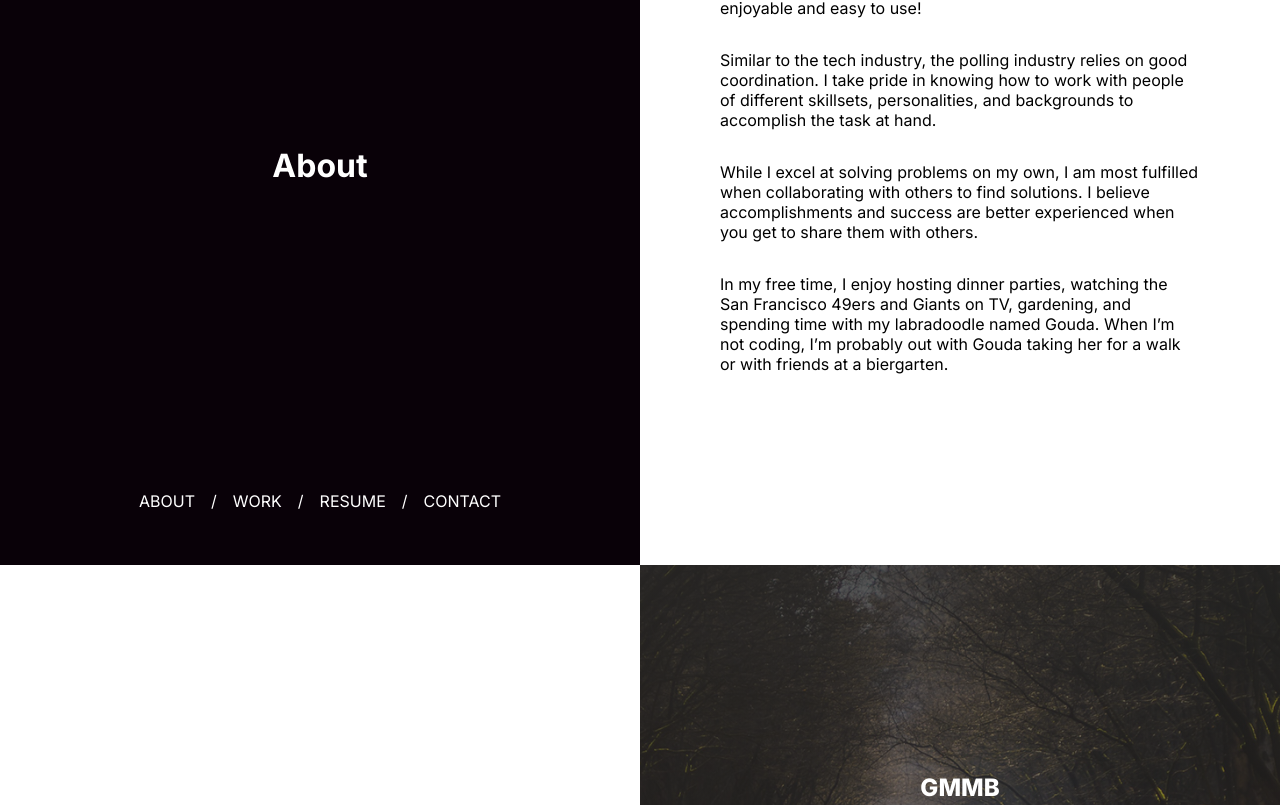
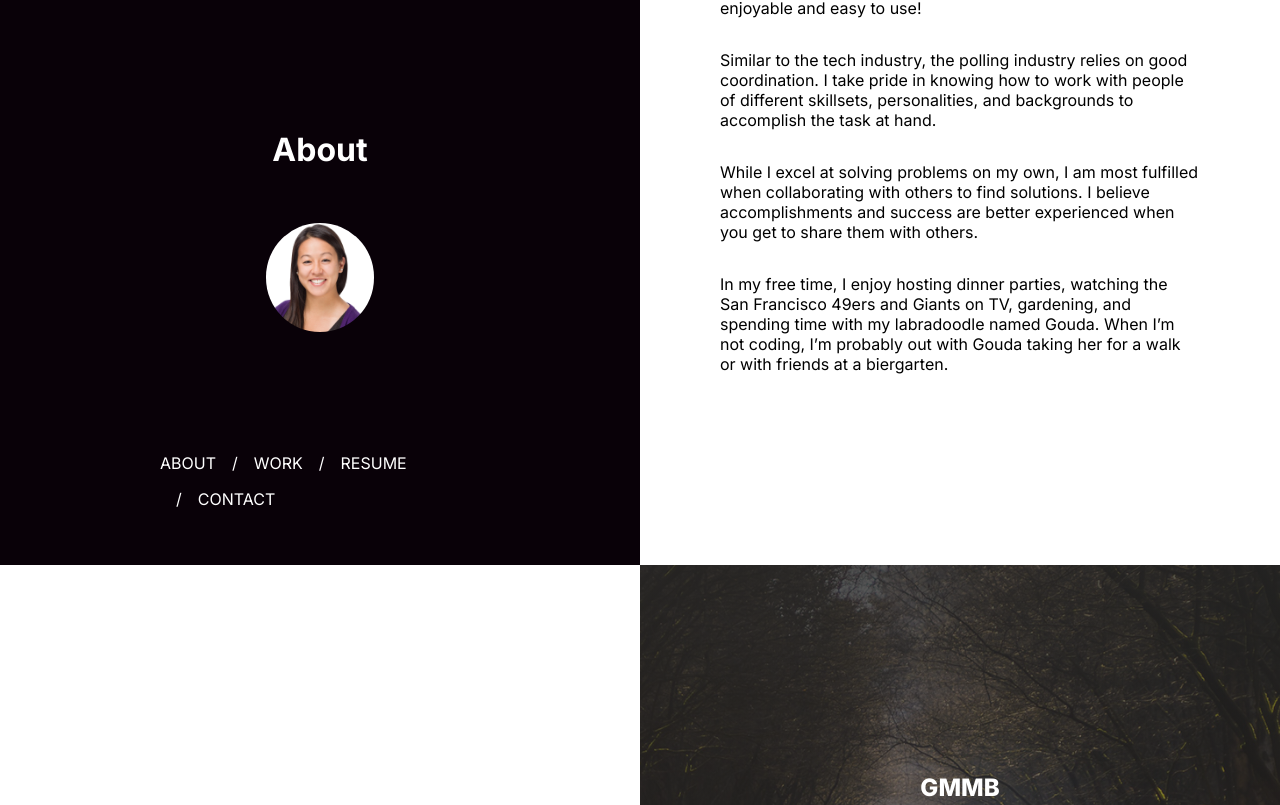
Before and after one commit to Cathy347Le/react-portfolio, a React (Create React App) app: page / in a window 1280 px wide. Shown: the part 1035-1840 px from the top of the page. Built offline with nearby package versions, Linux system fonts and the light colour scheme.

Commit message:
work on adding profile pic in about section

```diff
--- a/src/Components/About.jsx
+++ b/src/Components/About.jsx
@@ -1,14 +1,24 @@
 import React, { Component } from "react";
 import "./About.scss";
 import Menu from "./Menu";
+import profileImage from "../images/profile_pic.jpeg";
 
 class About extends Component {
   render() {
     return (
       <div className="about-section" id="about-section">
         <div className="col-xs-12 col-sm-6 bckgrd-black title-section">
-          <div className="title-container">
-            <h1>About</h1>
+          <div className="about-details-wrap">
+            <div className="title-container">
+              <h1>About</h1>
+            </div>
+            <div className="profile-container">
+              <img
+                class="profile-image"
+                src={profileImage}
+                alt="Cathy's head shot"
+              />
+            </div>
           </div>
           <Menu />
         </div>
--- a/src/Components/About.scss
+++ b/src/Components/About.scss
@@ -1,9 +1,41 @@
 @import "./variables-mixins.scss";
 
 .about-section {
-  .content-container {
-    h3 {
-      margin-bottom: 24px;
+  height: 100vh;
+  display: flex;
+  position: relative;
+  .col-sm-6 {
+    flex: 50%;
+    padding: 48px;
+    &.title-section {
+      color: $white;
+      position: relative;
+      .about-details-wrap {
+        position: relative;
+        top: 45%;
+        // transform: translateY(-50%);
+        text-align: center;
+        .profile-container {
+          margin-top: 10%;
+          .profile-image {
+            width: 20%;
+            border-radius: 50%;
+            z-index: 1;
+          }
+        }
+      }
+    }
+    .content-container {
+      padding: 32px;
+      h3 {
+        margin-bottom: 24px;
+      }
+      a {
+        color: $purple;
+        &:hover {
+          color: $dark-purple;
+        }
+      }
     }
   }
 }
--- a/src/Components/Contact.scss
+++ b/src/Components/Contact.scss
@@ -1,4 +1,33 @@
 @import "./variables-mixins.scss";
+
+.contact-section {
+  height: 100vh;
+  display: flex;
+  position: relative;
+  .col-sm-6 {
+    flex: 50%;
+    padding: 48px;
+    &.title-section {
+      color: $white;
+      position: relative;
+      .title-container {
+        position: relative;
+        top: 45%;
+        // transform: translateY(-50%);
+        text-align: center;
+      }
+    }
+    .content-container {
+      padding: 32px;
+      a {
+        color: $purple;
+        &:hover {
+          color: $dark-purple;
+        }
+      }
+    }
+  }
+}
 
 .contact-section {
   .title-section {
--- a/src/Components/Menu.scss
+++ b/src/Components/Menu.scss
@@ -1,7 +1,11 @@
 @import "./variables-mixins.scss";
 
 .menu-container {
-  text-align: center;
+  position: absolute;
+  bottom: 48px;
+  left: 50%;
+  -ms-transform: translateX(-50%);
+  transform: translateX(-50%);
   ul {
     list-style-type: none;
     li {
--- a/src/Components/Work.scss
+++ b/src/Components/Work.scss
@@ -20,8 +20,8 @@ $white: #ffffff;
     padding: 48px;
     .title-container {
       position: relative;
-      top: 50%;
-      transform: translateY(-50%);
+      top: 45%;
+      // transform: translateY(-50%);
       text-align: center;
     }
   }
@@ -172,9 +172,9 @@ $white: #ffffff;
     }
   }
   .menu-container {
-    position: relative;
-    top: calc(100% - 73px);
-    text-align: center;
+    // position: relative;
+    // top: calc(100% - 73px);
+    // text-align: center;
     ul li a {
       color: $purple;
       &:hover {
--- a/src/Components/variables-mixins.scss
+++ b/src/Components/variables-mixins.scss
@@ -8,7 +8,6 @@ $white: #ffffff;
 h2 {
   font-size: 36px;
   font-weight: 800;
-  // line-height: 1.5px;
 }
 
 h3 {
@@ -47,37 +46,3 @@ p {
 .bckgrd-white {
   background-color: $white;
 }
-
-.about-section,
-.contact-section {
-  height: 100vh;
-  display: flex;
-  position: relative;
-  .col-sm-6 {
-    flex: 50%;
-    padding: 48px;
-    &.title-section {
-      color: $white;
-      .title-container {
-        position: relative;
-        top: 50%;
-        transform: translateY(-50%);
-        text-align: center;
-      }
-    }
-    .menu-container {
-      position: relative;
-      top: calc(100% - 73px);
-      text-align: center;
-    }
-    .content-container {
-      padding: 32px;
-      a {
-        color: $purple;
-        &:hover {
-          color: $dark-purple;
-        }
-      }
-    }
-  }
-}
```
Also changed, not shown: src/images/profile_pic.jpeg (added).
